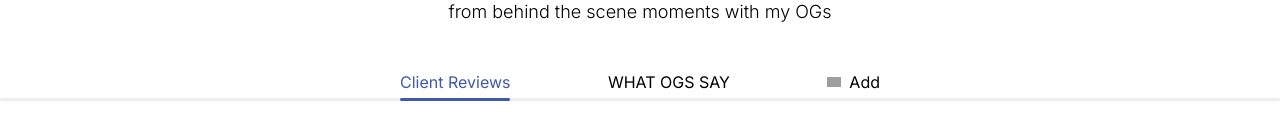
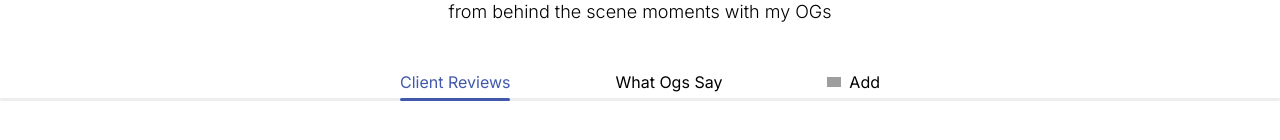
Before and after one commit to nathscode/whoisfde, a Next.js app: page / in a window 1280 px wide. Both pictures are taken after a click on the element "Reviews". Shown: the part 226-366 px from the top of the page. Built offline with nearby package versions, Linux system fonts and the light colour scheme; grey boxes are pictures that could not be loaded.

Commit message:
Update reviews.tsx

```diff
--- a/components/reviews/reviews.tsx
+++ b/components/reviews/reviews.tsx
@@ -41,7 +41,7 @@ export default function Reviews() {
           }}
         >
           <div>Client Reviews</div>
-          <div>WHAT OGS SAY</div>
+          <div>What Ogs Say</div>
           <div className="flex gap-2 items-center">
             <div>
               {position.current !== 2 ? (
```
